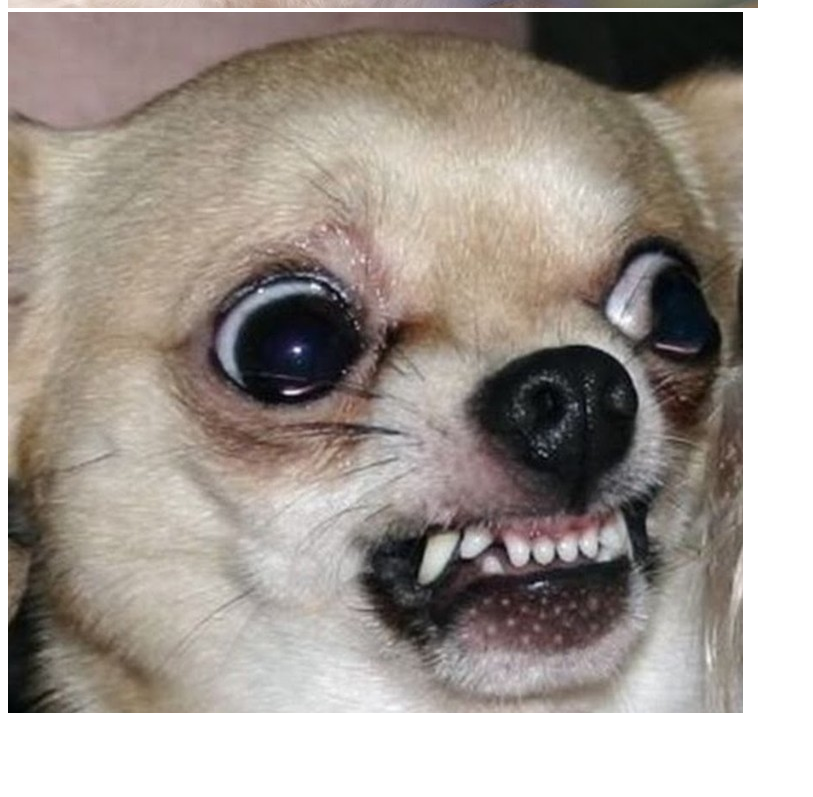
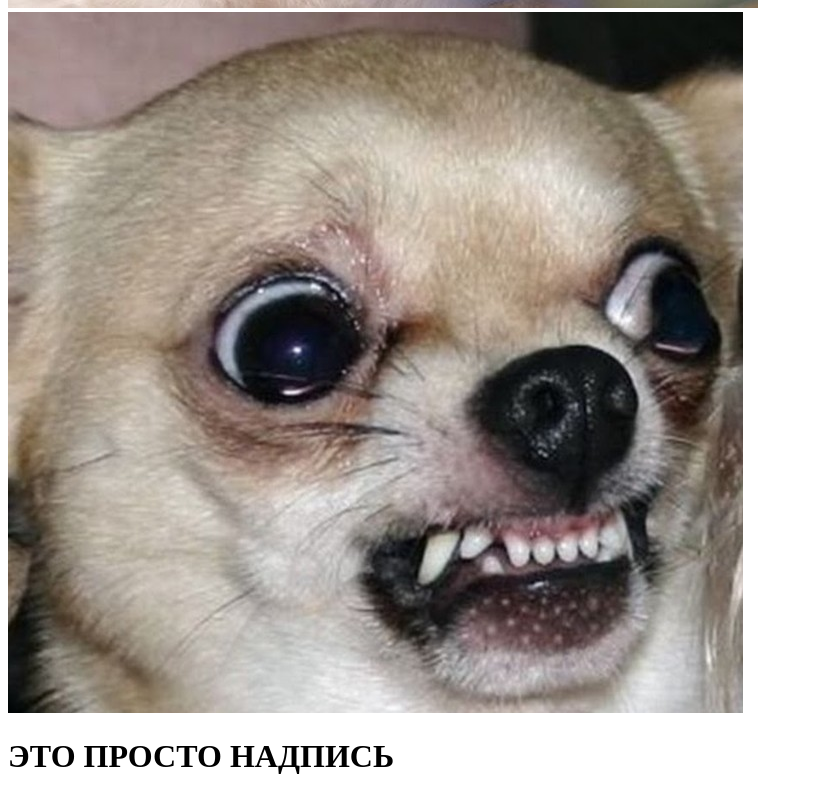
Before and after one commit to fxfd24/Mrkusew.github.io, a plain HTML site: page page1.html in a window 1280 px wide. Shown: the part 772-1569 px from the top of the page, without its empty margins (0-813 px from the left). Before the commit the page ends 1505 px from the top, so only its background shows below. Drawn offline with Linux system fonts and the light colour scheme.

Commit message:
prosto izmenenie

```diff
--- a/page1.html
+++ b/page1.html
@@ -10,6 +10,7 @@
          <p>Заголовок<p>
          <img src="img/imagecat.jpg">
          <img src="img/memedog.jpg">
+         <h1>ЭТО ПРОСТО НАДПИСЬ</h1>
 
     </div>
 </body>
```
